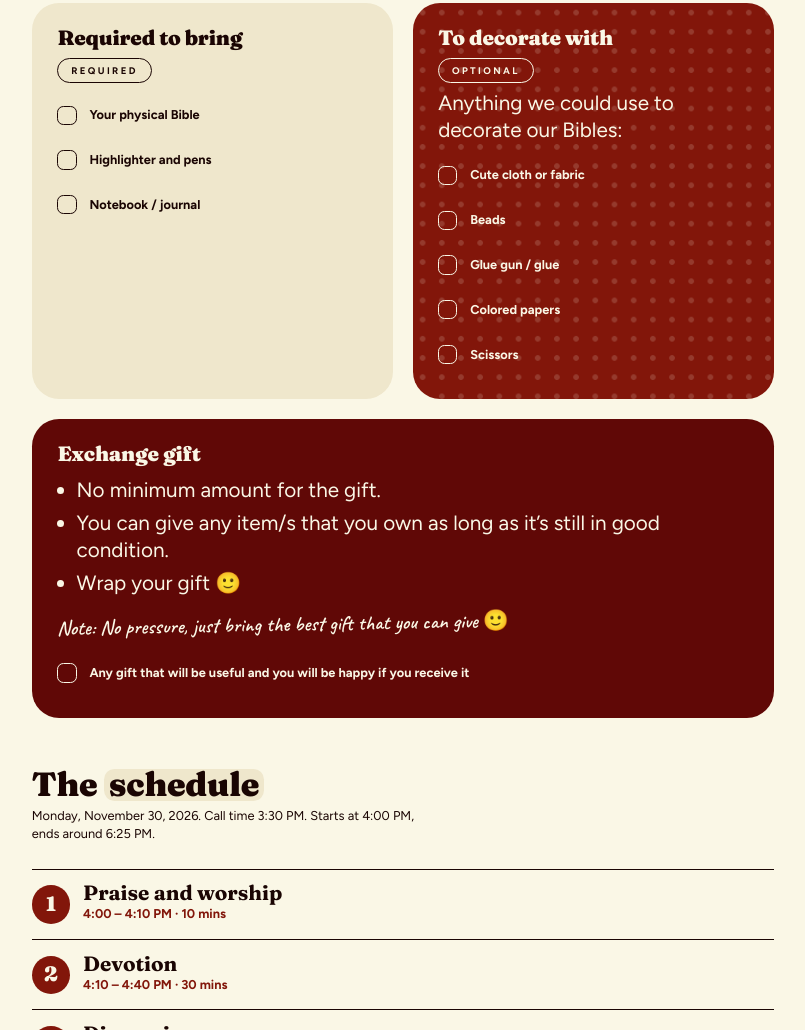
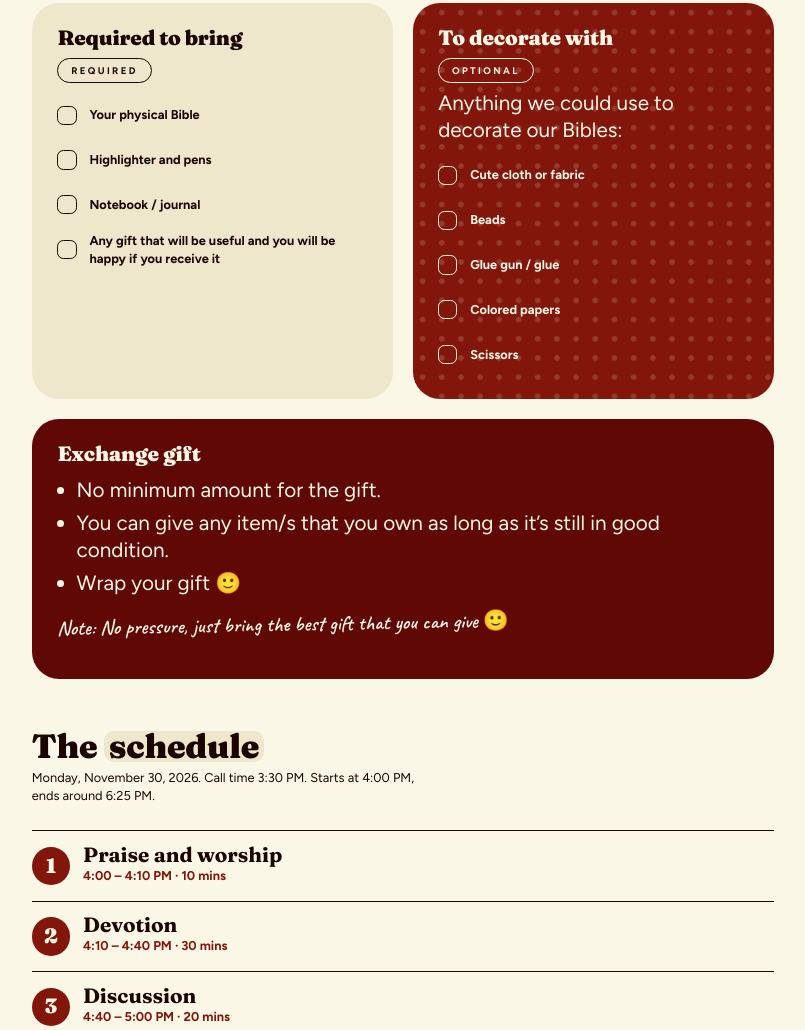
Before and after one commit to charlescayno/dgroup-christmas-celebration-2026, a plain HTML site: page index.html in a window 1280 px wide. Shown: the part 1057-2087 px from the top of the page, without its empty margins (237-1042 px from the left). Drawn offline with Linux system fonts and the light colour scheme.

Commit message:
Move gift to Required to bring

```diff
--- a/index.html
+++ b/index.html
@@ -40,6 +40,7 @@
           <li><label><input type="checkbox" data-k="bible"><span>Your physical Bible</span></label></li>
           <li><label><input type="checkbox" data-k="pens"><span>Highlighter and pens</span></label></li>
           <li><label><input type="checkbox" data-k="journal"><span>Notebook / journal</span></label></li>
+          <li><label><input type="checkbox" data-k="gift"><span>Any gift that will be useful and you will be happy if you receive it</span></label></li>
         </ul>
       </div>
 
@@ -64,9 +65,6 @@
           <li>Wrap your gift &#128578;</li>
         </ul>
         <p class="note-hand">Note: No pressure, just bring the best gift that you can give &#128578;</p>
-        <ul class="checks">
-          <li><label><input type="checkbox" data-k="gift"><span>Any gift that will be useful and you will be happy if you receive it</span></label></li>
-        </ul>
       </div>
     </div>
   </section>
```
